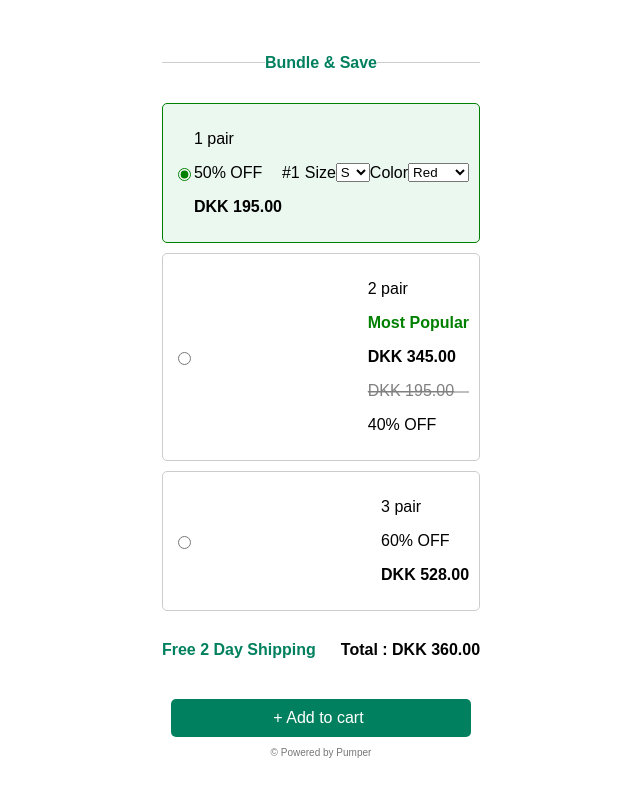
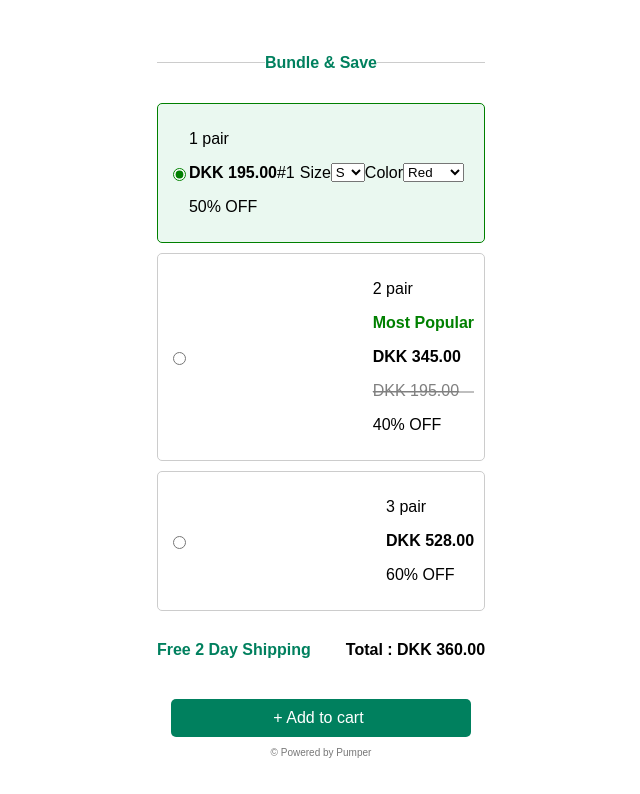
Before and after one commit to ashutosh2712/ashutosh2712.github.io, a plain HTML site: page index.html in a window 1280 px wide. Both pictures are taken after a click on the radio button 512 px from the left and 174 px from the top of the page. Shown: the whole page, without its empty margins (319-959 px from the left). Drawn offline with Linux system fonts and the light colour scheme.

Commit message:
minor html/css adjustments

```diff
--- a/index.css
+++ b/index.css
@@ -35,10 +35,12 @@ body {
     justify-content: space-between;
     cursor: pointer;
     border-radius: 5px;
+
     transition: background-color 0.3s, border-color 0.3s;
   }
 
   .product-details {
+
     text-align: left;
   }
 
@@ -80,12 +82,13 @@ body {
     text-align: left;
     margin: 10px 0;
     display: none;
+
   }
 
   .option {
     display: flex;
-    align-items: center;
-    margin: 5px 0;
+  align-items: center;
+  margin-right: 10px;
   }
 
   .option span {
--- a/index.html
+++ b/index.html
@@ -23,8 +23,8 @@
           <input type="radio" name="product" id="product1" value="Product 1" />
           <div class="product-details">
             <p>1 pair</p>
+            <p style="font-weight: bold">DKK 195.00</p>
             <p>50% OFF</p>
-            <p style="font-weight: bold">DKK 195.00</p>
           </div>
           <div class="options" id="options1">
             <div class="option">
@@ -93,8 +93,8 @@
           <input type="radio" name="product" id="product3" value="Product 3" />
           <div class="product-details">
             <p>3 pair</p>
+            <p style="font-weight: bold">DKK 528.00</p>
             <p>60% OFF</p>
-            <p style="font-weight: bold">DKK 528.00</p>
           </div>
           <div class="options" id="options3">
             <div class="option">
```
